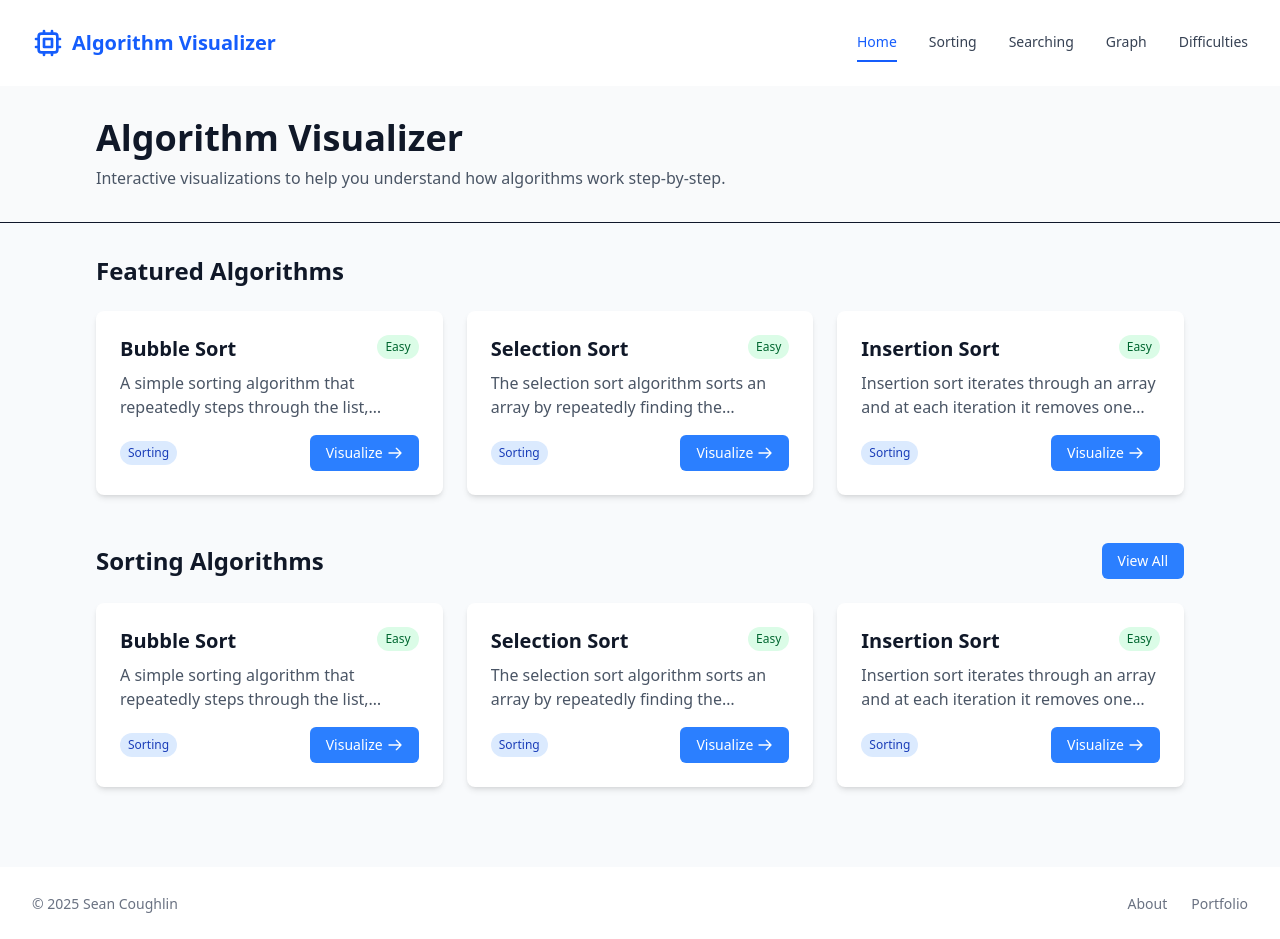
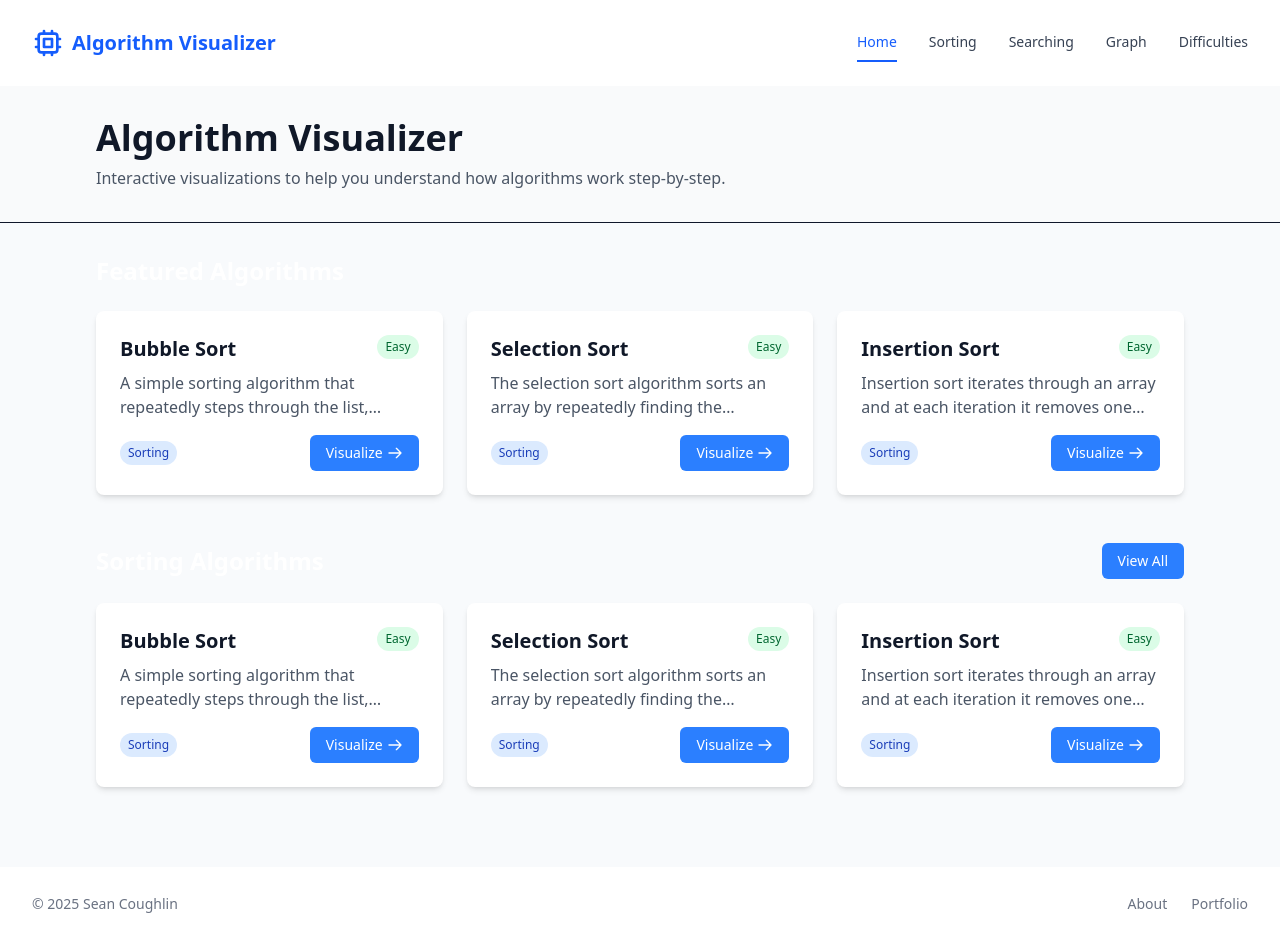
Before and after one commit to Scc33/algorithm-visualizer, a Next.js app: page / in a window 1280 px wide. Built offline with nearby package versions, Linux system fonts and the light colour scheme; no server answers.

Commit message:
Fix white formatting on home page

```diff
--- a/app/page.tsx
+++ b/app/page.tsx
@@ -24,7 +24,7 @@ export default function Home() {
       subtitle="Interactive visualizations to help you understand how algorithms work step-by-step."
     >
       <section className="mb-12">
-        <h2 className="heading-lg mb-6">Featured Algorithms</h2>
+        <h2 className="heading-lg mb-6 text-white">Featured Algorithms</h2>
 
         <div className="grid grid-cols-1 md:grid-cols-2 lg:grid-cols-3 gap-6">
           {availableAlgorithms
@@ -43,7 +43,9 @@ export default function Home() {
       {categories.map((category) => (
         <section key={category} className="mb-12">
           <div className="flex justify-between items-center mb-6">
-            <h2 className="heading-lg capitalize">{category} Algorithms</h2>
+            <h2 className="heading-lg capitalize text-white">
+              {category} Algorithms
+            </h2>
             <Link href={`/${category}`} className="btn btn-primary text-sm">
               View All
             </Link>
```
